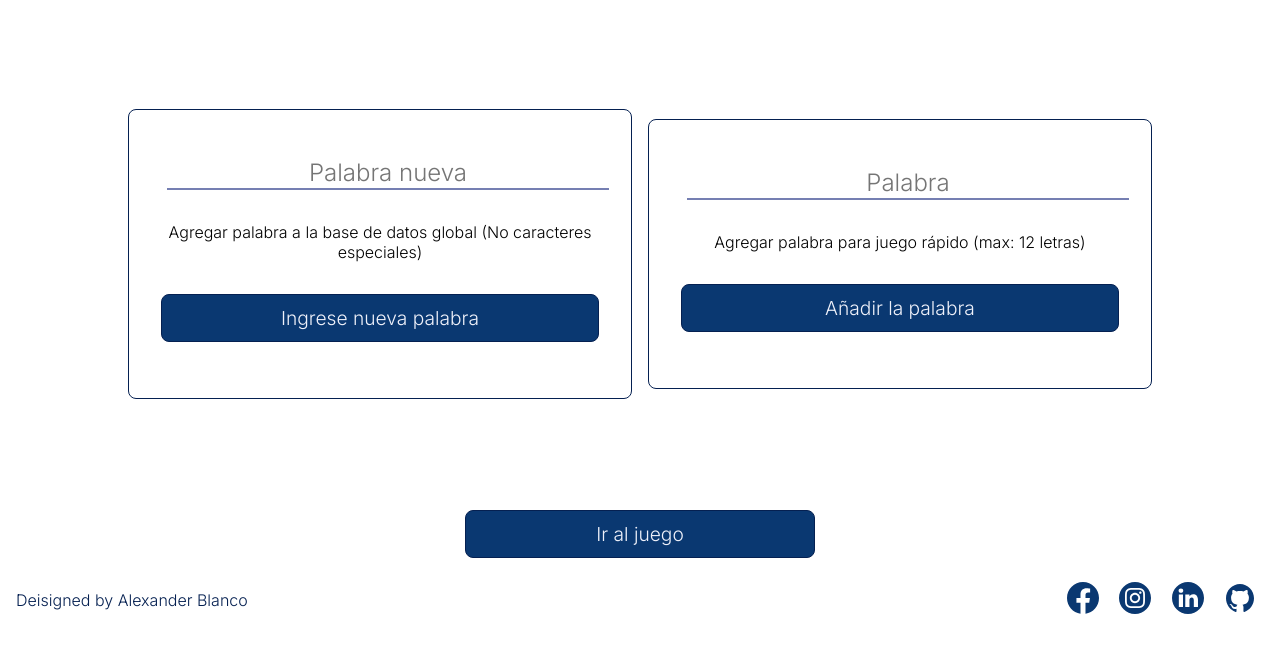
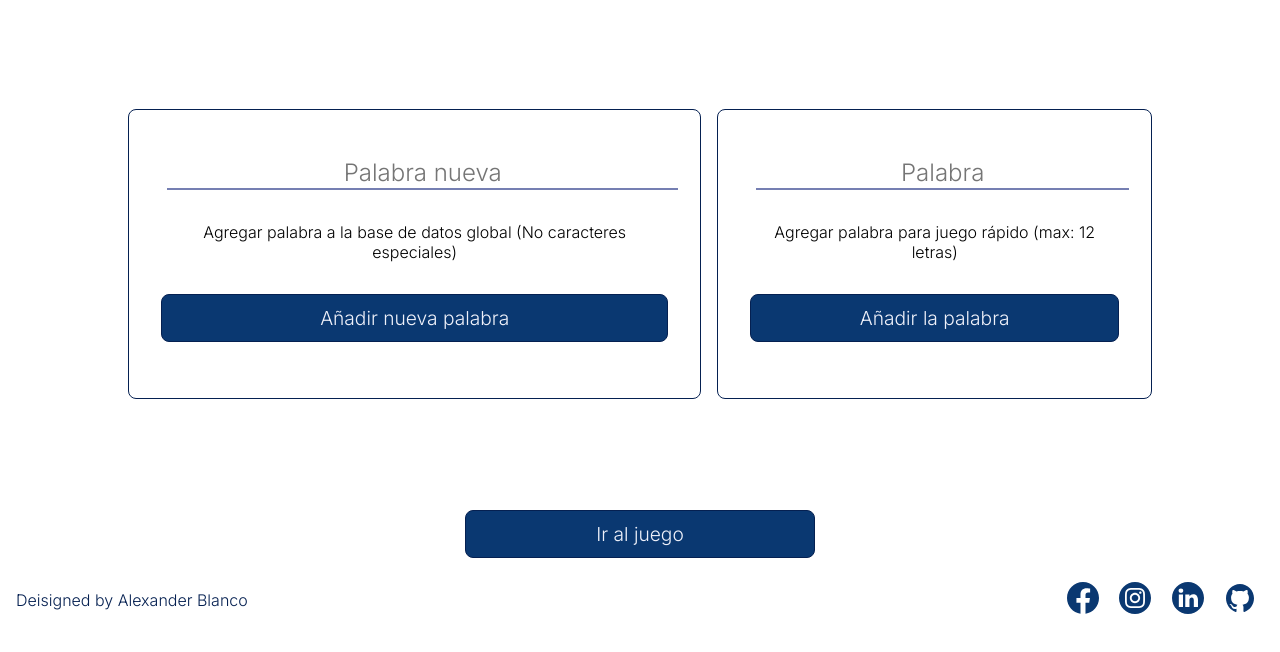
Before and after one commit to ablancoa/juego-ahorcado-alura, a website with bundled scripts: page new_word.html in a window 1280 px wide. Shown: the part 106-758 px from the top of the page. Built offline with nearby package versions, Linux system fonts and the light colour scheme; no server answers; a script that the page names is missing.

Commit message:
Correccion de containers

```diff
--- a/new_word.html
+++ b/new_word.html
@@ -21,7 +21,7 @@
             <div class="button-container border">
                 <input id="new-word-input" type="text" class="input-new-word" placeholder="Palabra nueva"  pattern="^[A-Za-z]+$" maxlength="10">
                 <span class="span">Agregar palabra a la base de datos global (No caracteres especiales)</span>
-                <input id="add-new-word" type="submit" class="btn-insert-word" value="Ingrese nueva palabra"></button>
+                <input id="add-new-word" type="submit" class="btn-insert-word" value="Añadir nueva palabra"></button>
             </div>
             <div class="juego-rapido border">
                 <input id="new-fast-word" type="text" class="input-new-word" placeholder="Palabra"  pattern="^[A-Za-z]+$" maxlength="12">
--- a/style.css
+++ b/style.css
@@ -71,8 +71,6 @@ body {
     padding: 2rem;
     align-items: center;
     gap: 2rem;
-    width: 50%;
-
 }
 
 .border{
@@ -119,12 +117,11 @@ body {
     gap: 2rem;
     border: 1px solid var(--dark-blue-400);
     border-radius: 8px;
-    width: 50%;
 }
 
 .btn-insert-word{
     width: 100%;
-    height: 3rem;
+    min-height: 3rem;
     background-color: var(--dark-blue);
     border: 1px solid var(--dark-blue-400);
     border-radius: 8px;
@@ -224,7 +221,7 @@ body {
     flex-wrap: wrap;
     justify-content: center;
     margin: 0.5rem 0;
-    height: 3rem;
+    min-height: 3rem;
 }
 
 .input{
```
